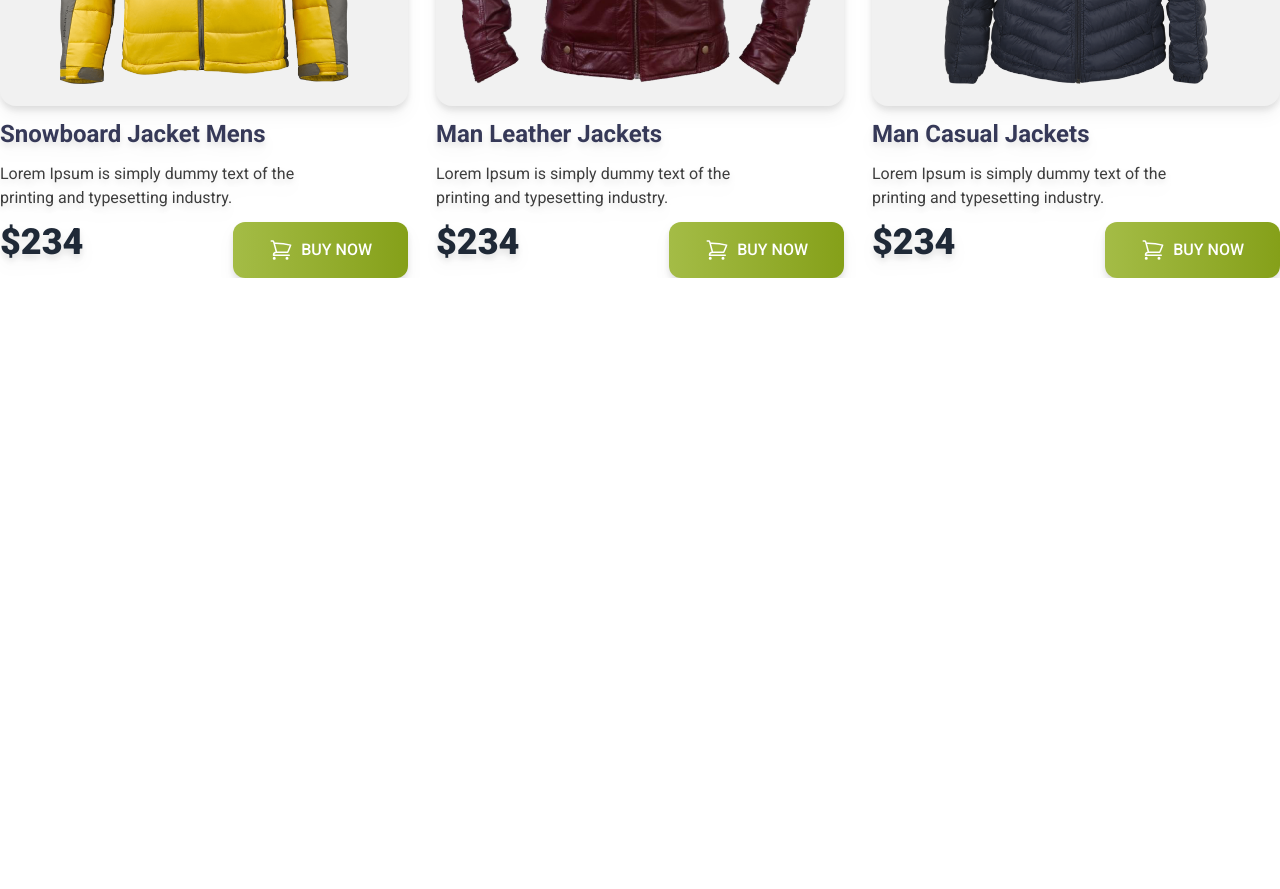
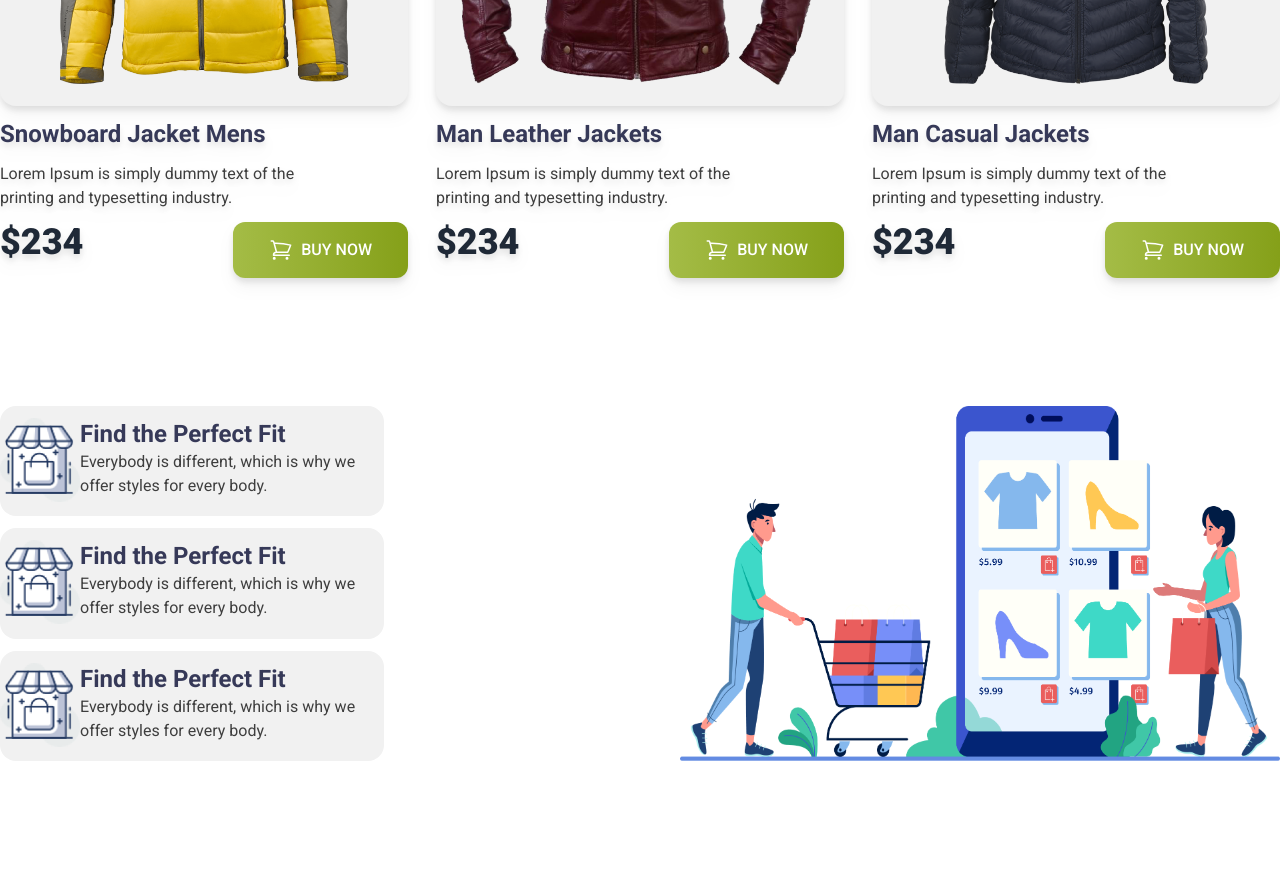
Before and after one commit to JibonHalder/anuradha-shop, a plain HTML site: page index.html in a window 1280 px wide. Shown: the part 2007-2896 px from the top of the page. Before the commit the page ends 2285 px from the top, so only its background shows below. Drawn offline with nearby package versions, Linux system fonts and the light colour scheme.

Commit message:
main section finished

```diff
--- a/index.html
+++ b/index.html
@@ -190,7 +190,32 @@
             </div>
 
         </section>
+        <!--main 2and section add-->
+        <section class="py-32 grid grid-cols lg:grid-cols-2 gap-20">
+           <div class="grid grid-rows-3 gap-3 ">
+             <div class="flex bg-[#F1F1F1] rounded-2xl  font-roboto w-96 py-3 ">
+               <h1 class="w-20 h-20"><img src="./icons/house.png" alt=""></h1>
+                <div><h4 class="text-2xl text-[#363958] font-bold" > Find the Perfect Fit</h4>
+                <p class="text-base font-normal text-[#3E3E3E]">Everybody is different, which is why we <br>
+                    offer styles for every body.</p></div>
+            </div>
+            <div class=" inline-flex bg-[#F1F1F1] rounded-2xl font-roboto w-96 py-3 ">
+                <h1 class="w-20 h-20"><img src="./icons/house.png" alt=""></h1>
+                 <div><h4 class="text-2xl text-[#363958] font-bold" > Find the Perfect Fit</h4>
+                 <p class="text-base font-normal text-[#3E3E3E]">Everybody is different, which is why we <br>
+                     offer styles for every body.</p></div>
+             </div><div class=" inline-flex bg-[#F1F1F1] rounded-2xl font-roboto w-96  py-3 ">
+                <h1 class="w-20 h-20"><img src="./icons/house.png" alt=""></h1>
+                 <div><h4 class="text-2xl text-[#363958] font-bold" > Find the Perfect Fit</h4>
+                 <p class="text-base font-normal text-[#3E3E3E]">Everybody is different, which is why we <br>
+                     offer styles for every body.</p></div>
+             </div>
+            </div>
+            <div>
+                <h1><img src="./images/shopping.png" alt=""></h1>
+            </div>
 
+        </section>
 
     </main>
     <footer>
```
